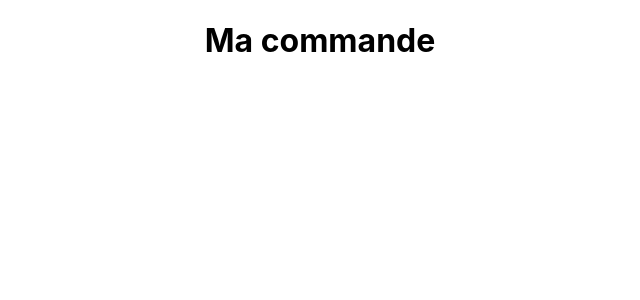
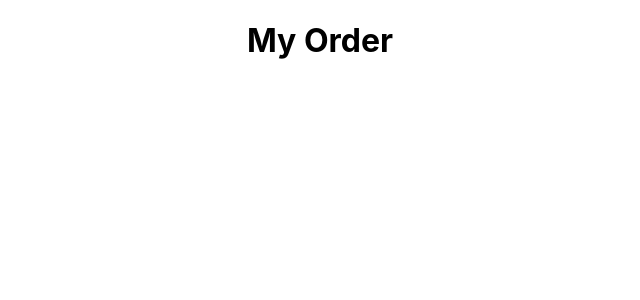
Before and after one commit to ComicScrip/dojo-product-cart, a React (Create React App) app: page / in a window 1280 px wide. Shown: the top 300 px of the page, without its empty margins (320-960 px from the left). Built offline with nearby package versions, Linux system fonts and the light colour scheme.

Commit message:
English translation

```diff
--- a/src/App.js
+++ b/src/App.js
@@ -1,15 +1,15 @@
 import './App.css';
 
 const initialProductList = [
-  { id: 1, name: 'produit 1', price: 50, quantity: 1 },
-  { id: 2, name: 'produit 2', price: 75, quantity: 2 },
-  { id: 3, name: 'produit 3', price: 20, quantity: 5 },
+  { id: 1, name: 'product 1', price: 50, quantity: 1 },
+  { id: 2, name: 'product 2', price: 75, quantity: 2 },
+  { id: 3, name: 'product 3', price: 20, quantity: 5 },
 ];
 
 function App() {
   return (
     <div className='App'>
-      <h1>Ma commande</h1>
+      <h1>My Order</h1>
     </div>
   );
 }
```
Also changed, not shown: 1 other file (tests, documents, lock files or other folders).
